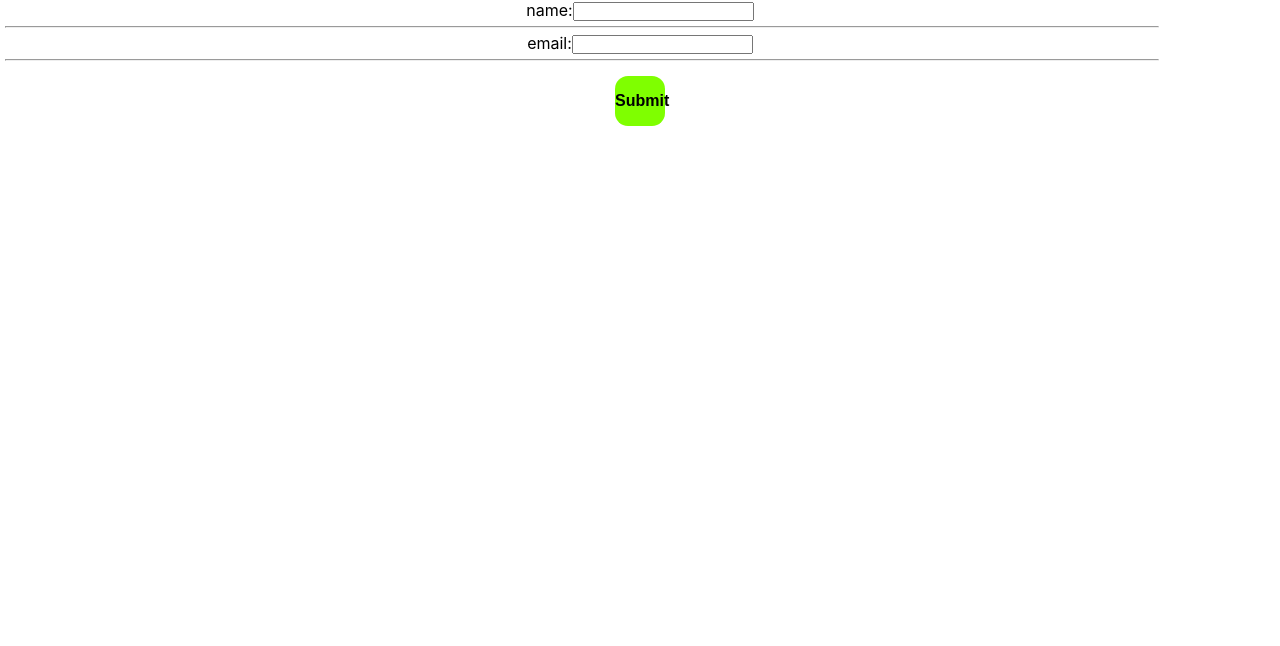
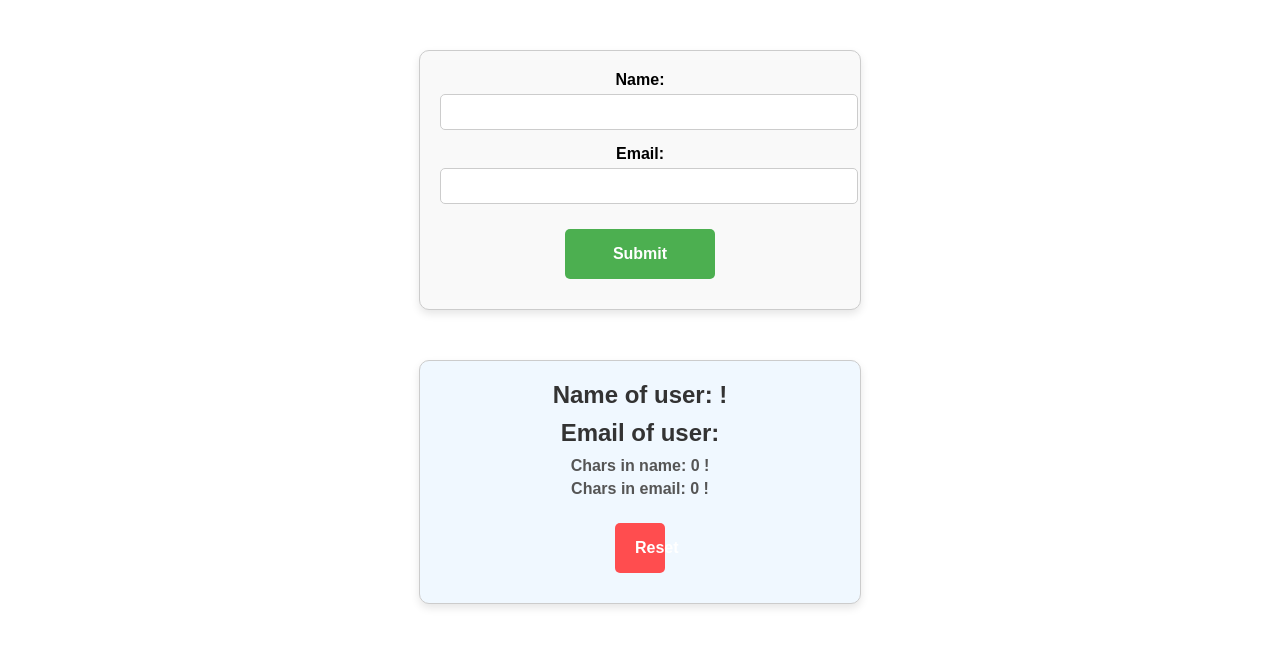
Before and after one commit to PrimeSafar/FirtsChallnage_ReactJs, a React (Create React App) app in the folder first_challange/: page / in a window 1280 px wide. Shown: the top 646 px of the page. Built offline with nearby package versions, Linux system fonts and the light colour scheme.

Commit message:
solu . of form challenge from ai

```diff
--- a/first_challange/src/form.js
+++ b/first_challange/src/form.js
@@ -1,42 +1,126 @@
 import { useState } from "react";
+
 export default function Form() {
-  //   const [nameInput, setNameInput] = useState("");
-  //   const [emailInput,setEmailInput]= useState("")
   const [formInputs, setFormInputs] = useState({ name: "", email: "" });
 
+  const formStyle = {
+    maxWidth: "400px",
+    margin: "50px auto",
+    padding: "20px",
+    border: "1px solid #ccc",
+    borderRadius: "10px",
+    boxShadow: "0 4px 8px rgba(0,0,0,0.1)",
+    fontFamily: "Arial, sans-serif",
+    backgroundColor: "#f9f9f9",
+  };
+
+  const labelStyle = {
+    display: "block",
+    marginBottom: "5px",
+    fontWeight: "bold",
+  };
+  const inputStyle = {
+    width: "100%",
+    padding: "8px",
+    marginBottom: "15px",
+    borderRadius: "5px",
+    border: "1px solid #ccc",
+    fontSize: "16px",
+  };
+  const buttonStyle = {
+    padding: "10px 20px",
+    borderRadius: "5px",
+    border: "none",
+    width: "150px",
+    backgroundColor: "#4CAF50",
+    color: "white",
+    fontSize: "16px",
+    cursor: "pointer",
+  };
+
   return (
+    <>
       <form
+        style={formStyle}
         onSubmit={(event) => {
           event.preventDefault();
         }}
       >
-      <label>name:</label>
+        <label style={labelStyle}>Name:</label>
         <input
+          style={inputStyle}
           value={formInputs.name}
-        onChange={(event) => {
+          onChange={(event) =>
             //?   const newNameInput = { ...formInputs };
             //*   newNameInput.name = event.target.value;
             //!   setFormInputs({ newNameInput });
-          setFormInputs({ ...formInputs, name: event.target.value });
-        }}
+            setFormInputs({ ...formInputs, name: event.target.value })
+          }
         />
-      <hr></hr>
 
-      <label>email:</label>
+        <label style={labelStyle}>Email:</label>
         <input
+          style={inputStyle}
           value={formInputs.email}
-        onChange={(event) => {
+          onChange={(event) =>
             //?   const newEmailFormInput = { ...formInputs };
             //!!   newEmailFormInput.email = event.target.value;
             //?   setFormInputs({ newEmailFormInput });
-          setFormInputs({ ...formInputs, email: event.target.value });
-        }}
+            setFormInputs({ ...formInputs, email: event.target.value })
+          }
         />
 
-      <hr></hr>
-      <button type="submit">Submit</button>
+        <button type="submit" style={buttonStyle}>
+          Submit
+        </button>
       </form>
+
+
+      <div
+        style={{
+          maxWidth: "400px",
+          margin: "30px auto",
+          padding: "20px",
+          border: "1px solid #ccc",
+          borderRadius: "10px",
+          boxShadow: "0 4px 8px rgba(0,0,0,0.1)",
+          backgroundColor: "#f0f8ff",
+          fontFamily: "Arial, sans-serif",
+          textAlign: "center",
+        }}
+      >
+        <h2 style={{ color: "#333", marginBottom: "10px" }}>
+          {`Name of user: ${formInputs.name} !`}
+        </h2>
+        <h2 style={{ color: "#333", marginBottom: "10px" }}>
+          {`Email of user: ${formInputs.email} `}
+        </h2>
+        <h4 style={{ color: "#555", marginBottom: "5px" }}>
+          {`Chars in name: ${formInputs.name.length} !`}
+        </h4>
+        <h4 style={{ color: "#555", marginBottom: "15px" }}>
+          {`Chars in email: ${formInputs.email.length} !`}
+        </h4>
+        <button
+          style={{
+            padding: "10px 20px",
+            borderRadius: "5px",
+            border: "none",
+            backgroundColor: "#ff4d4f",
+            color: "white",
+            fontSize: "16px",
+            cursor: "pointer",
+            transition: "background-color 0.3s",
+          }}
+          onMouseOver={(e) => (e.target.style.backgroundColor = "#ff7875")}
+          onMouseOut={(e) => (e.target.style.backgroundColor = "#ff4d4f")}
+          onClick={() => {
+            setFormInputs({ name: "", email: "" });
+          }}
+        >
+          Reset
+        </button>
+      </div>
+    </>
   );
 }
-
-//the object in js in pass by references so is like a pointer
```
Lines whose indentation alone changed are shown as unchanged.
